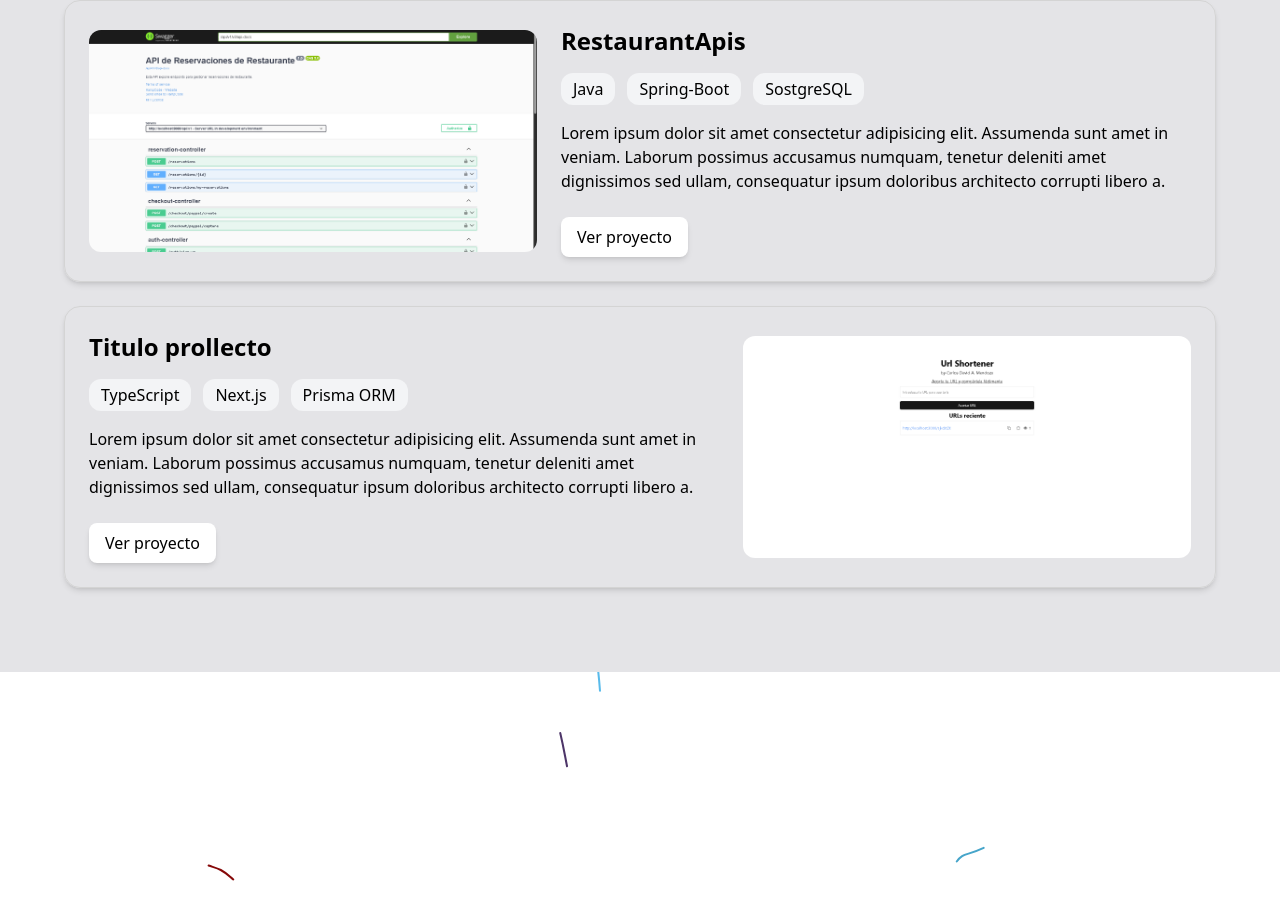
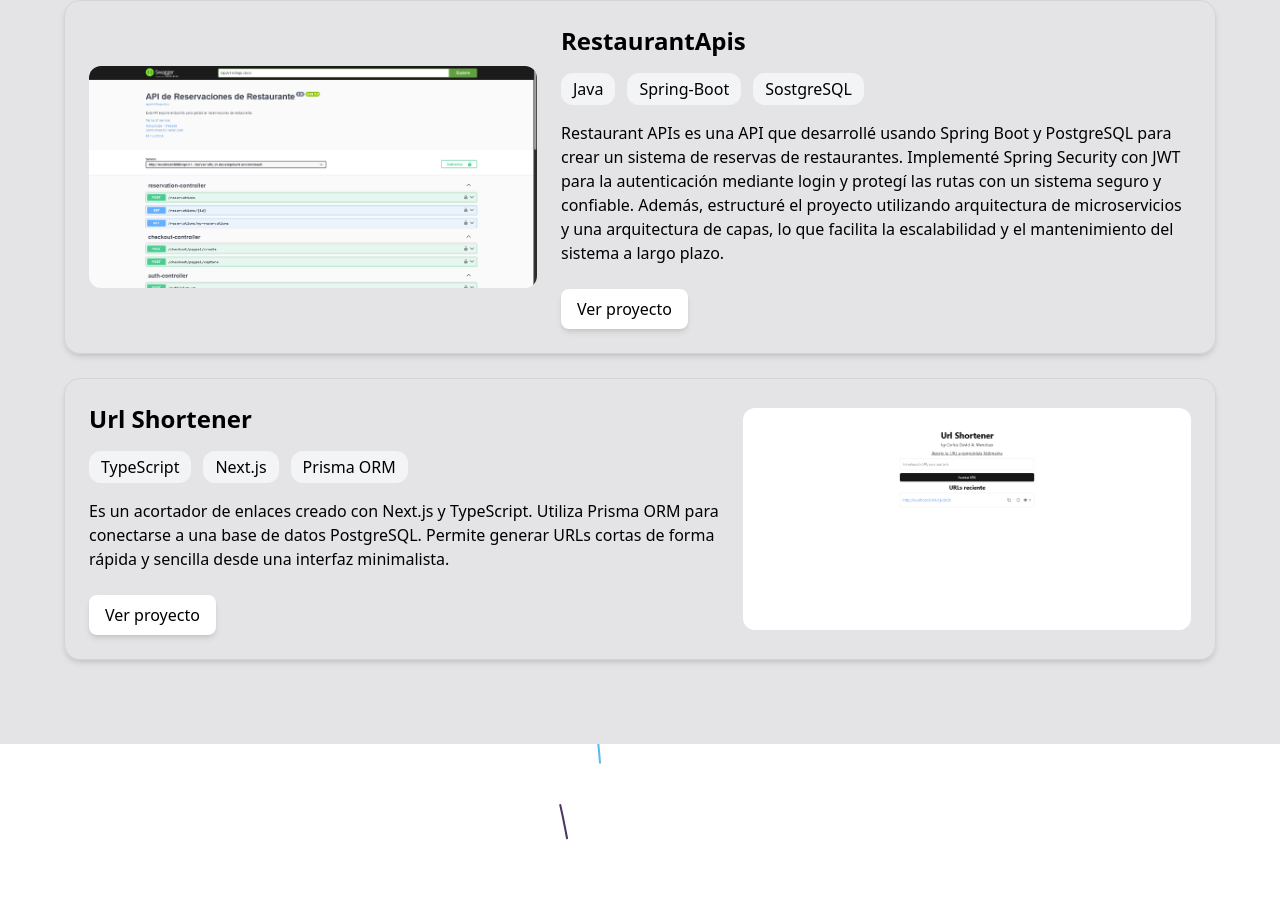
Before and after one commit to CarlosDavid-AM/portfolio-moderno, a Next.js app: page / in a window 1280 px wide. Shown: the part 980-1890 px from the top of the page. Built offline with nearby package versions, Linux system fonts and the light colour scheme.

Commit message:
Se le agrega una descipcion a los proyectos.

```diff
--- a/src/components/projects/RestaurantApis.tsx
+++ b/src/components/projects/RestaurantApis.tsx
@@ -1,4 +1,5 @@
 import "@/css/projectsCSS.css";
+import Link from "next/link";
 
 const RestaurantApis = () => {
   return (
@@ -16,12 +17,21 @@ const RestaurantApis = () => {
           <span className="technology">SostgreSQL</span>
         </div>
         <p className="description">
-          Lorem ipsum dolor sit amet consectetur adipisicing elit. Assumenda
-          sunt amet in veniam. Laborum possimus accusamus numquam, tenetur
-          deleniti amet dignissimos sed ullam, consequatur ipsum doloribus
-          architecto corrupti libero a.
+          Restaurant APIs es una API que desarrollé usando Spring Boot y
+          PostgreSQL para crear un sistema de reservas de restaurantes.
+          Implementé Spring Security con JWT para la autenticación mediante
+          login y protegí las rutas con un sistema seguro y confiable. Además,
+          estructuré el proyecto utilizando arquitectura de microservicios y una
+          arquitectura de capas, lo que facilita la escalabilidad y el
+          mantenimiento del sistema a largo plazo.
         </p>
-        <button className="button-projects">Ver proyecto</button>
+        <Link
+          href="https://restaurant-apis-owrr.onrender.com/api/v1/swagger-ui/index.html"
+          target="_blank"
+          className="button-projects"
+        >
+          Ver proyecto
+        </Link>
       </div>
     </div>
   );
--- a/src/components/projects/UrlShortener.tsx
+++ b/src/components/projects/UrlShortener.tsx
@@ -1,22 +1,29 @@
 import "@/css/projectsCSS.css";
+import Link from "next/link";
 
 const UrlShortener = () => {
   return (
     <div className="projects-container reverse-on-mobile">
       <div className="description-projects-container">
-        <h3 className="title-projects">Titulo prollecto</h3>
+        <h3 className="title-projects">Url Shortener</h3>
         <div className="technology-container">
           <span className="technology">TypeScript</span>
           <span className="technology">Next.js</span>
           <span className="technology">Prisma ORM</span>
         </div>
         <p className="description">
-          Lorem ipsum dolor sit amet consectetur adipisicing elit. Assumenda
-          sunt amet in veniam. Laborum possimus accusamus numquam, tenetur
-          deleniti amet dignissimos sed ullam, consequatur ipsum doloribus
-          architecto corrupti libero a.
+          Es un acortador de enlaces creado con Next.js y TypeScript. Utiliza
+          Prisma ORM para conectarse a una base de datos PostgreSQL. Permite
+          generar URLs cortas de forma rápida y sencilla desde una interfaz
+          minimalista.
         </p>
-        <button className="button-projects">Ver proyecto</button>
+        <Link
+          href="https://url-shortener-sepia-iota.vercel.app/"
+          target="_blank"
+          className="button-projects"
+        >
+          Ver proyecto
+        </Link>
       </div>
       <img
         src="/img/url-shortener.png"
```
